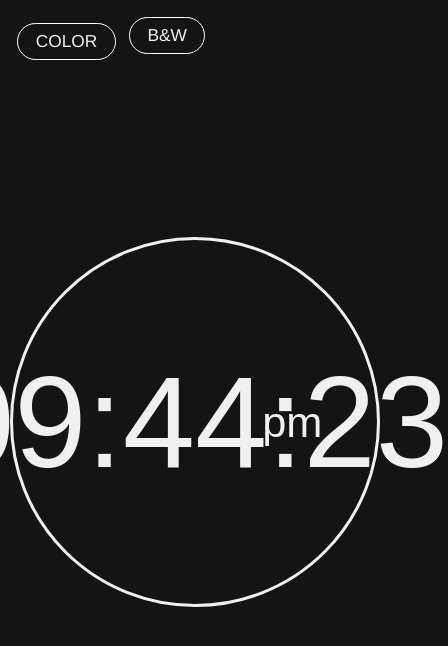
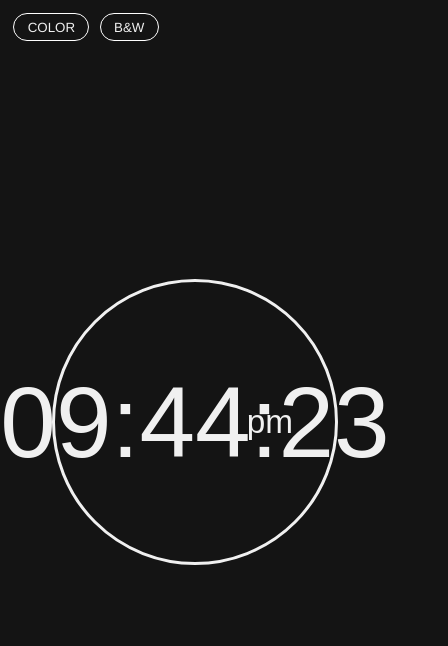
Before and after one commit to hannahsun/colorClock, a plain HTML site: page index.html in a window 390 px wide. In both pictures the pointer is over the element "COLOR". Shown: the whole page, 448 px wide, since content can reach past the window. Drawn offline with nearby package versions, Linux system fonts and the light colour scheme; a web font is replaced by a local one.

Commit message:
minor changes

```diff
--- a/style.css
+++ b/style.css
@@ -3,8 +3,8 @@
     --white: rgb(240,240,240);
     --sixcaps: 'Six Caps', sans-serif;
     --teko: 'Teko', sans-serif;
-    /* --typeSize: clamp(100px, 18vw, 220px); */
-    --typeSize: 130px;
+    --typeSize: clamp(100px, 18vw, 220px);
+    /* --typeSize: 130px; */
 }
 .no-select{
     user-select: none;
@@ -96,3 +96,12 @@ body{
 
     border: 3px solid var(--white);
 }
+
+@media only screen and (max-width: 960px) {
+    .btn:hover{
+        transform: translateY(0);
+    }
+    #clock-container:hover{
+        transform: translate(-50%, -50%) scale(1) ;
+    }
+  }
```
